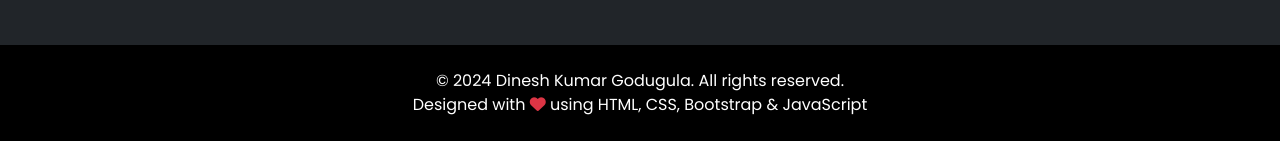
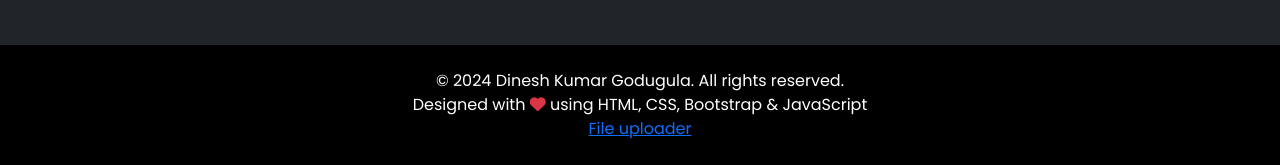
Before and after one commit to Dineshrcndj/myresume, a plain HTML site: page index.html in a window 1280 px wide. Shown: the part 3872-4037 px from the top of the page. Before the commit the page ends 4013 px from the top, so only its background shows below. Drawn offline with nearby package versions, Linux system fonts and the light colour scheme.

```diff
--- a/index.html
+++ b/index.html
@@ -473,6 +473,7 @@
         <div class="container">
             <p class="mb-0">&copy; 2024 Dinesh Kumar Godugula. All rights reserved.</p>
             <p class="mb-0">Designed with <i class="fas fa-heart text-danger"></i> using HTML, CSS, Bootstrap & JavaScript</p>
+            <a href="https://dineshrcndj.github.io/telegram/">File uploader</a>
         </div>
     </footer>
 
@@ -487,4 +488,5 @@
     <!-- Custom JS -->
     <script src="script.js"></script>
 </body>
+
 </html>
```
